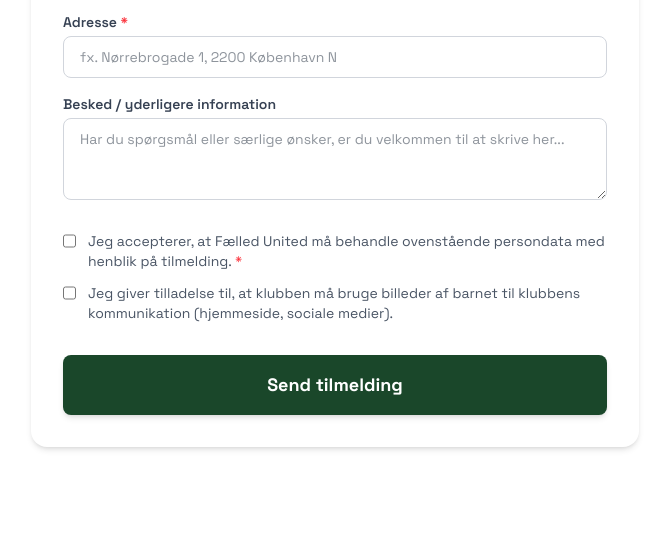
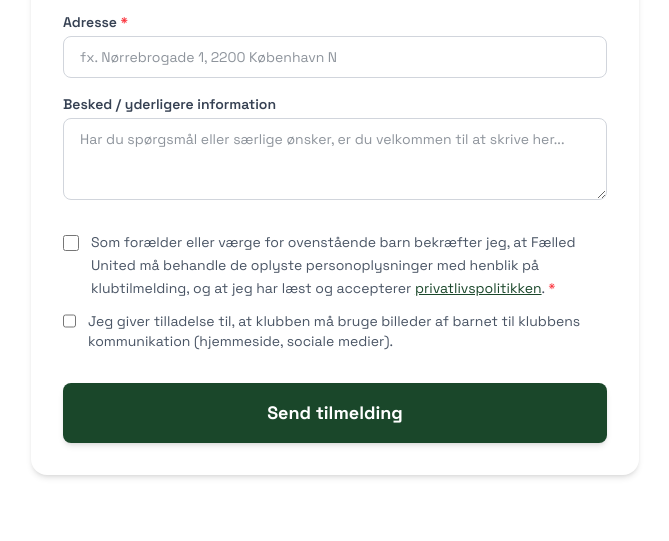
Before and after one commit to jackie-codecraft/faelledunited, a Laravel app: page /tilmeld in a window 1280 px wide. Shown: the part 988-1529 px from the top of the page, without its empty margins (305-974 px from the left). Run offline with Laravel 12, Linux system fonts and the light colour scheme; data comes from the database, SQL or seed files in the repository; style sheets or scripts are compiled from the project's sources.

Commit message:
feat: GDPR registration consent — explicit parental language + privacy policy link
- Consent checkbox: explicit parental/guardian wording, inline link to
  /privatlivspolitik (DA) or /privacy-policy (EN), bilingual via @if(locale)
- Checkbox alignment: shrink-0 + mt-1 so box stays top-aligned with text
- gdpr_consent.accepted error now uses __('reg.gdpr_consent_error') — locale-aware
- Success redirect now uses __('reg.success', [name, email]) — locale-aware
- New translation keys: reg.gdpr_consent_error, reg.success (DA + EN)

```diff
--- a/app/Http/Controllers/RegistrationController.php
+++ b/app/Http/Controllers/RegistrationController.php
@@ -45,7 +45,7 @@ class RegistrationController extends Controller
             'parent_email.email'     => 'Angiv en gyldig e-mailadresse.',
             'phone.required'         => 'Telefonnummer er påkrævet.',
             'address.required'       => 'Adresse er påkrævet.',
-            'gdpr_consent.accepted'  => 'Du skal acceptere behandlingen af persondata for at fortsætte.',
+            'gdpr_consent.accepted'  => __('reg.gdpr_consent_error'),
         ]);
 
         $registration = Registration::create([
@@ -71,6 +71,9 @@ class RegistrationController extends Controller
         }
 
         return redirect()->route('registration.create')
-            ->with('success', 'Tusind tak for din tilmelding! Vi glæder os til at byde ' . $validated['player_name'] . ' velkommen. Vi kontakter dig hurtigst muligt på ' . $validated['parent_email'] . '.');
+            ->with('success', __('reg.success', [
+                'name'  => $validated['player_name'],
+                'email' => $validated['parent_email'],
+            ]));
     }
 }
--- a/lang/da.json
+++ b/lang/da.json
@@ -95,7 +95,9 @@
     "Adresse": "Adresse",
     "Besked / yderligere information": "Besked / yderligere information",
     "reg.gdpr_consent": "Jeg accepterer, at Fælled United må behandle ovenstående persondata med henblik på tilmelding.",
+    "reg.gdpr_consent_error": "Du skal læse og acceptere privatlivspolitikken for at fortsætte.",
     "reg.photo_consent": "Jeg giver tilladelse til, at klubben må bruge billeder af barnet til klubbens kommunikation (hjemmeside, sociale medier).",
+    "reg.success": "Tusind tak for din tilmelding! Vi glæder os til at byde :name velkommen. Vi kontakter dig hurtigst muligt på :email.",
     "Send tilmelding": "Send tilmelding",
     "Vi svarer så hurtigt som muligt — typisk inden for 2 hverdage": "Vi svarer så hurtigt som muligt — typisk inden for 2 hverdage",
     "Find os": "Find os",
--- a/lang/en.json
+++ b/lang/en.json
@@ -95,7 +95,9 @@
     "Adresse": "Address",
     "Besked / yderligere information": "Message / additional information",
     "reg.gdpr_consent": "I agree that Fælled United may process the above personal data for registration purposes.",
+    "reg.gdpr_consent_error": "You must read and accept the privacy policy to continue.",
     "reg.photo_consent": "I give permission for the club to use photos of the child for club communications (website, social media).",
+    "reg.success": "Thank you for registering! We look forward to welcoming :name. We will be in touch as soon as possible at :email.",
     "Send tilmelding": "Submit registration",
     "Vi svarer så hurtigt som muligt - typisk inden for 2 hverdage": "We respond as quickly as possible - typically within 2 business days",
     "Find os": "Find us",
--- a/resources/views/registration/create.blade.php
+++ b/resources/views/registration/create.blade.php
@@ -255,10 +255,16 @@
                         value="1"
                         required
                         {{ old('gdpr_consent') ? 'checked' : '' }}
-                        class="mt-0.5 h-4 w-4 rounded border-gray-300 text-[#1a472a] focus:ring-[#1a472a]"
+                        class="mt-1 h-4 w-4 rounded border-gray-300 text-[#1a472a] focus:ring-[#1a472a] shrink-0"
                     >
-                    <span class="text-sm text-gray-600">
-                        {{ __('reg.gdpr_consent') }}
+                    <span class="text-sm text-gray-600 leading-relaxed">
+                        @if(app()->getLocale() === 'en')
+                            As the parent or guardian of the child named above, I confirm that Fælled United may process the personal data provided here for membership administration purposes, and that I have read and accept the
+                            <a href="{{ route('privacy-policy') }}" target="_blank" class="text-[#1a472a] underline hover:text-[#235c38] transition-colors">privacy policy</a>.
+                        @else
+                            Som forælder eller værge for ovenstående barn bekræfter jeg, at Fælled United må behandle de oplyste personoplysninger med henblik på klubtilmelding, og at jeg har læst og accepterer
+                            <a href="{{ route('privacy-policy') }}" target="_blank" class="text-[#1a472a] underline hover:text-[#235c38] transition-colors">privatlivspolitikken</a>.
+                        @endif
                         <span class="text-red-500">*</span>
                     </span>
                 </label>
```
